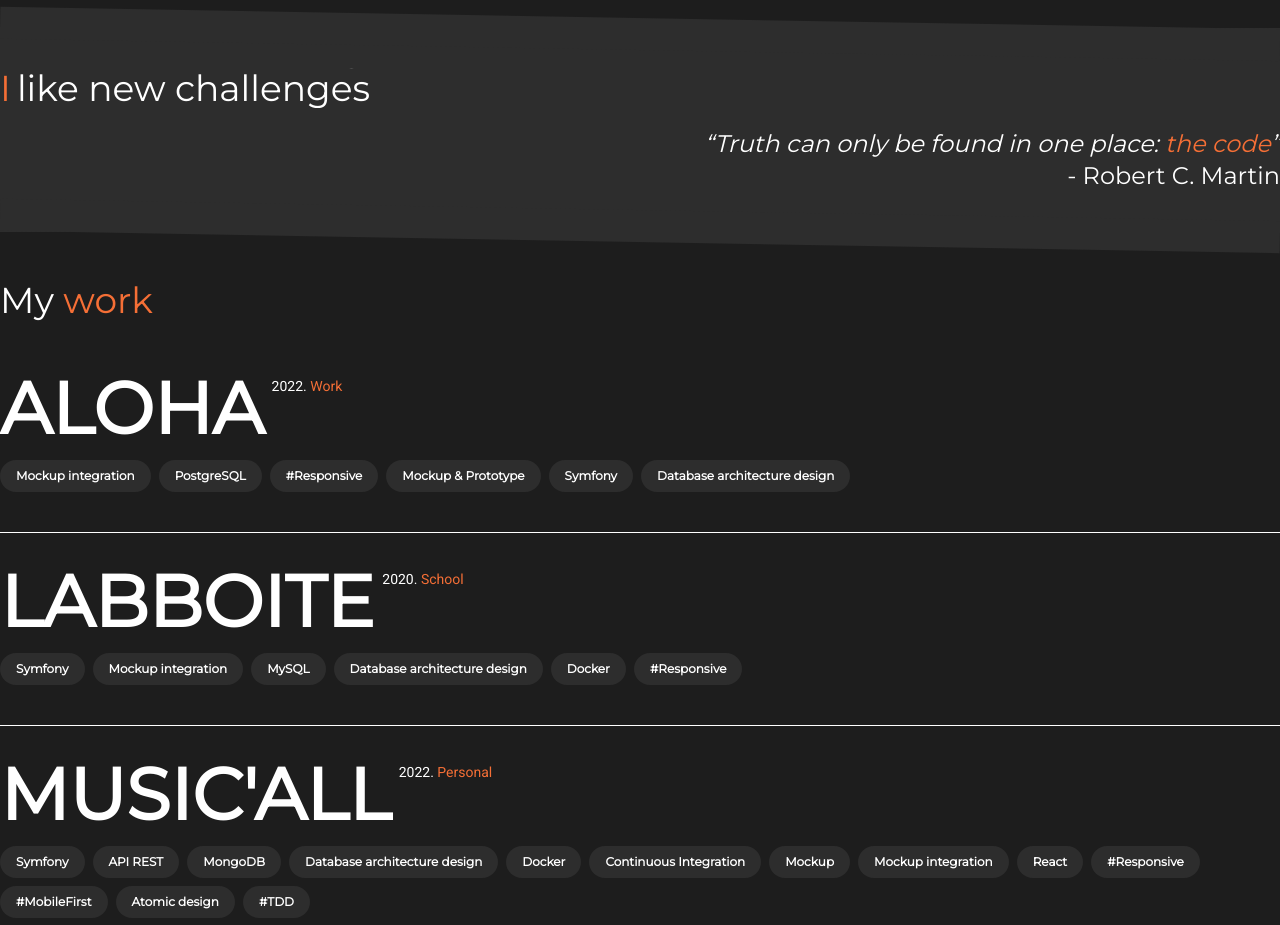
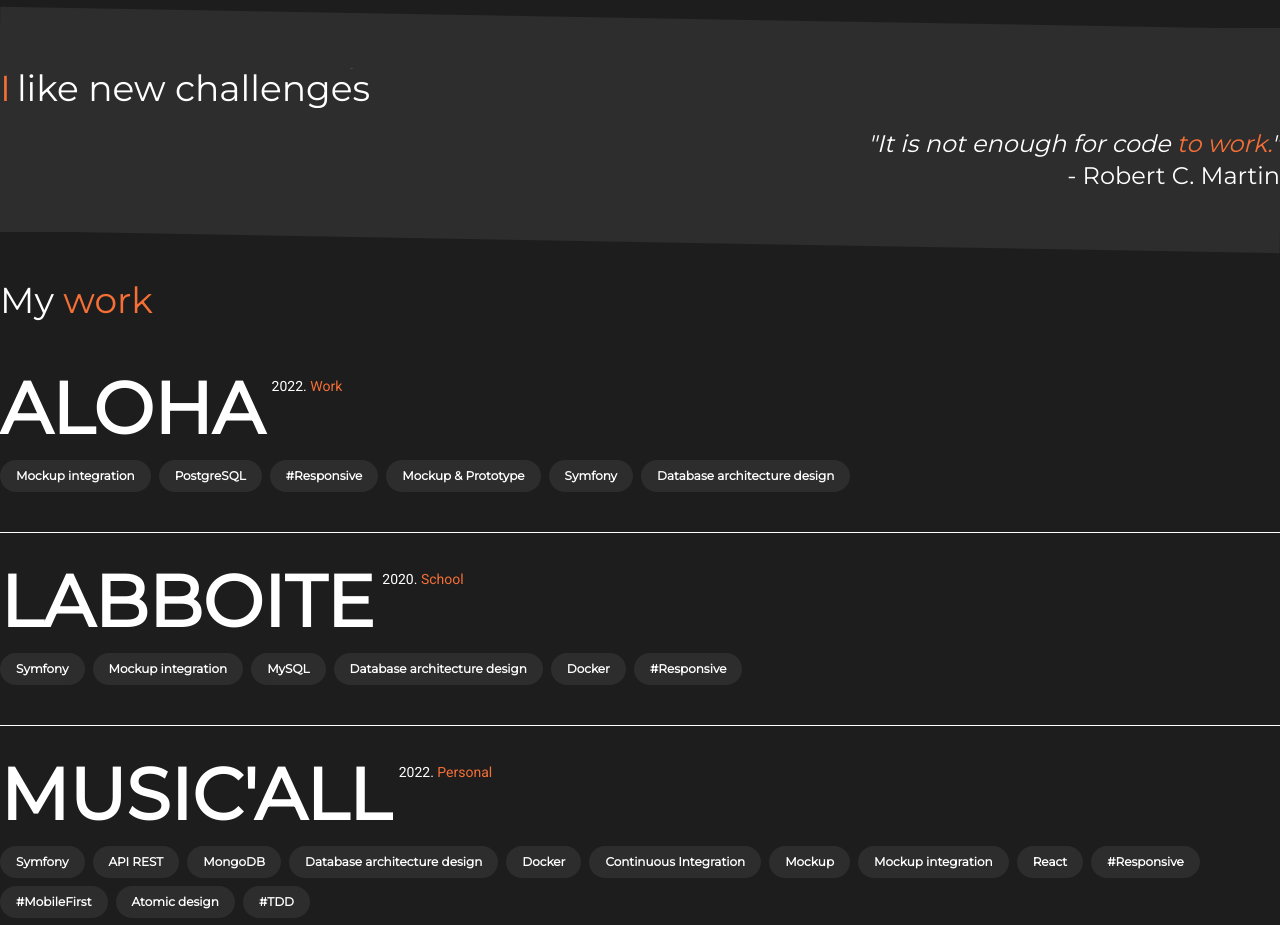
Before and after one commit to PIERRONMarc/portfolio, a React (Create React App) app: page / in a window 1280 px wide. Shown: the part 1320-2245 px from the top of the page. Built offline with nearby package versions, Linux system fonts and the light colour scheme; a web font is replaced by a local one.

Commit message:
refactor: change quote

```diff
--- a/src/components/atoms/Quote/Quote.tsx
+++ b/src/components/atoms/Quote/Quote.tsx
@@ -1,7 +1,7 @@
 function Quote() {
     return (
         <>
-            <div className="font-montserrat text-xl sm:text-right sm:text-2xl italic">“Truth can only be found in one place: <span className="text-accent">the code</span>”</div>
+            <div className="font-montserrat text-xl sm:text-right sm:text-2xl italic">"It is not enough for code <span className="text-accent">to work.</span>"</div>
             <div className="font-montserrat text-xl sm:text-right sm:text-2xl">- Robert C. Martin</div>
         </>
     )
```
